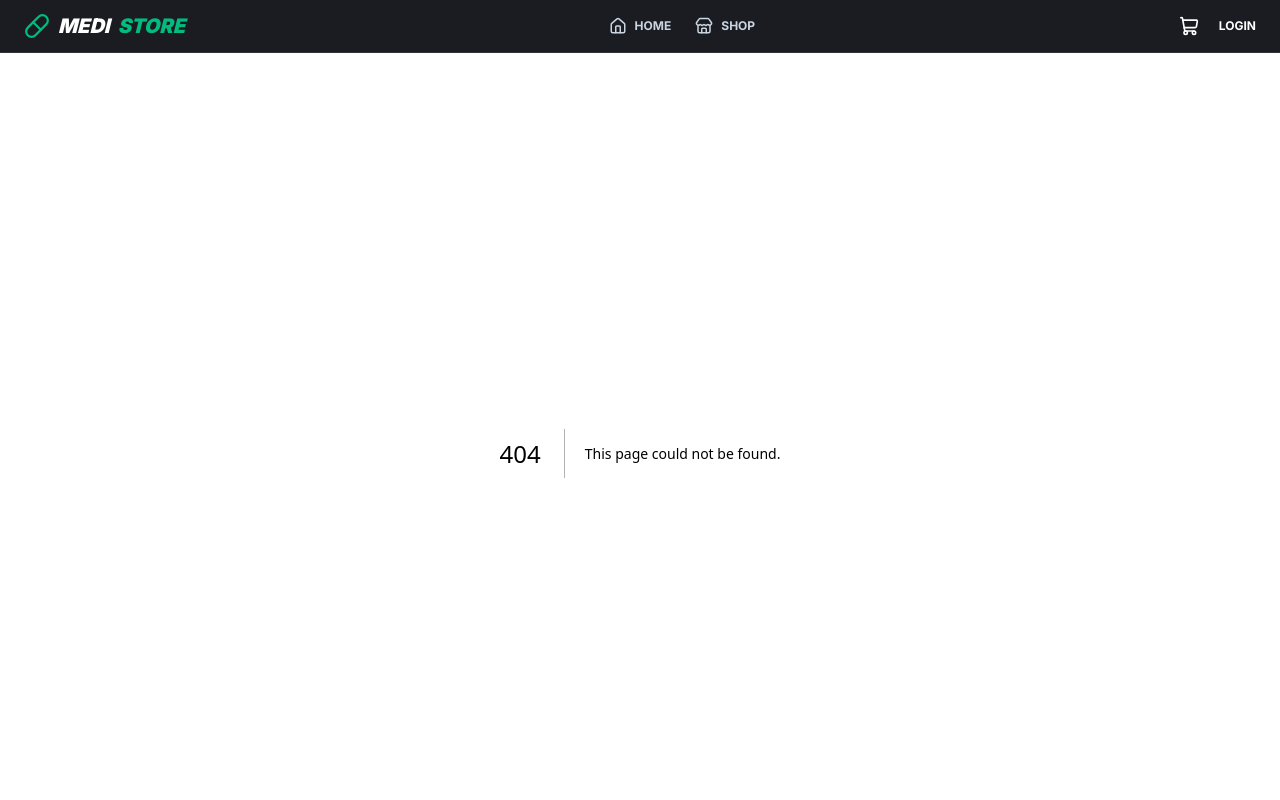
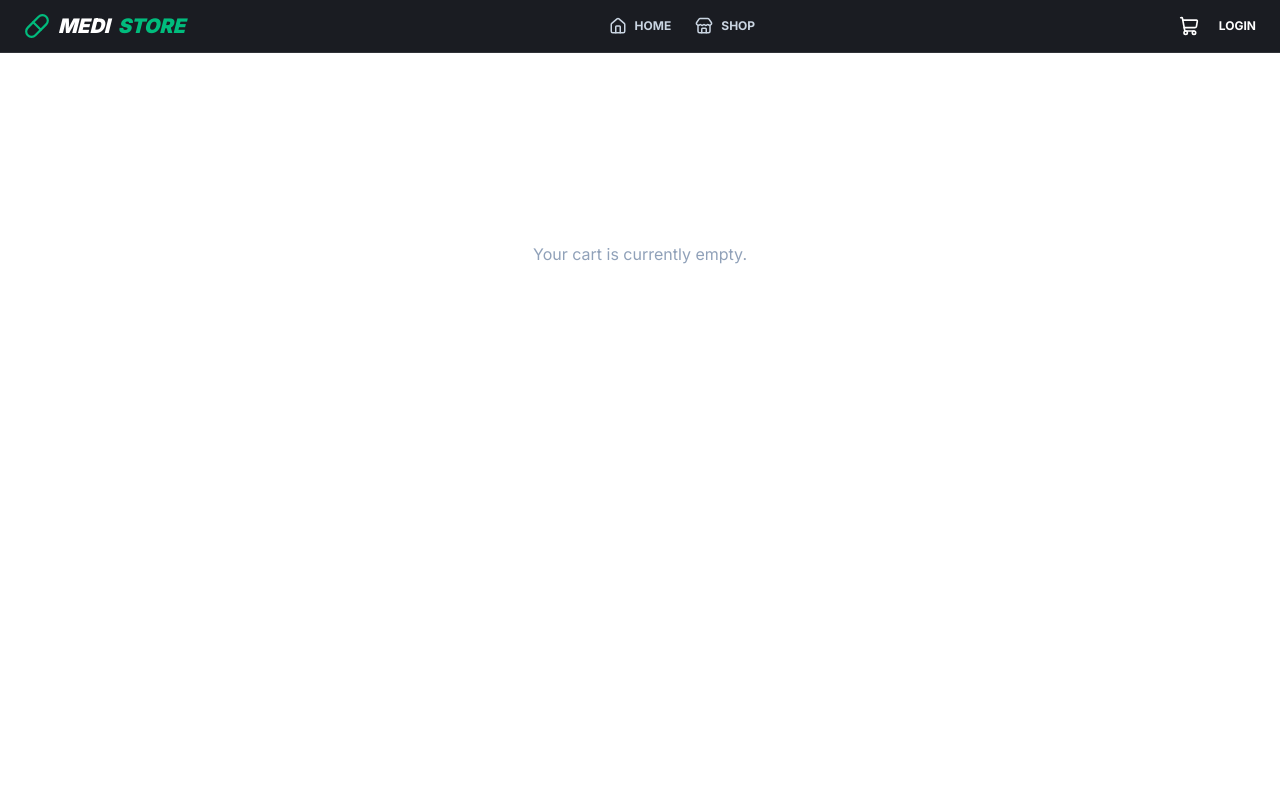
Before and after one commit to alhaz-431/storefrontend, a Next.js app: page /cart in a window 1280 px wide. Before the commit this address had no page. Shown: the top 800 px of the page. Built offline with nearby package versions, Linux system fonts and the light colour scheme.

Commit message:
updated cart page

```diff
--- /dev/null
+++ b/src/app/cart/page.tsx
@@ -0,0 +1,53 @@
+"use client";
+
+import { useEffect, useState } from "react";
+
+// কার্ট আইটেমের টাইপ
+type CartItem = {
+  id: string;
+  name: string;
+  price: number;
+  quantity: number;
+};
+
+export default function CartPage() {
+  const [cartItems, setCartItems] = useState<CartItem[]>([]);
+
+  // পেজ লোড হওয়ার সময় localStorage থেকে ডাটা আনা
+  useEffect(() => {
+    const savedCart = localStorage.getItem("medistore_cart");
+    if (savedCart) {
+      setCartItems(JSON.parse(savedCart));
+    }
+  }, []);
+
+  return (
+    <div className="p-6 lg:p-20 max-w-7xl mx-auto text-white">
+      <h2 className="text-3xl font-black uppercase mb-8">My Shopping Cart</h2>
+
+      {cartItems.length === 0 ? (
+        <div className="bg-white/5 border border-white/10 p-10 rounded-[32px] text-center">
+          <p className="text-slate-400">Your cart is currently empty.</p>
+        </div>
+      ) : (
+        <div className="grid gap-4">
+          {cartItems.map((item) => (
+            <div key={item.id} className="bg-white/5 border border-white/10 p-6 rounded-2xl flex justify-between items-center">
+              <div>
+                <h3 className="font-bold text-lg">{item.name}</h3>
+                <p className="text-emerald-500">Qty: {item.quantity}</p>
+              </div>
+              <p className="font-mono font-bold text-xl">৳{item.price * item.quantity}</p>
+            </div>
+          ))}
+
+          <div className="mt-8 p-6 border-t border-white/10">
+             <p className="text-right text-2xl font-bold">
+                Total: ৳{cartItems.reduce((acc, item) => acc + (item.price * item.quantity), 0)}
+             </p>
+          </div>
+        </div>
+      )}
+    </div>
+  );
+}
--- a/src/app/shop/page.tsx
+++ b/src/app/shop/page.tsx
@@ -19,14 +19,20 @@ export default function ShopPage() {
   const [medicines, setMedicines] = useState<Medicine[]>([]);
   const [loading, setLoading] = useState(true);
   const [search, setSearch] = useState("");
-
 useEffect(() => {
   const fetchMeds = async () => {
     try {
       const res = await api.medicines.getAll();
-        setMedicines(res.data || []);
+
+      // ✅ এখানে কনসোল লগ যোগ করা হয়েছে
+      console.log("DEBUG_API_RESPONSE:", res);
+
+      // এই লগটি দেখে আমরা সিদ্ধান্ত নেব ডেটা কোথায় আছে
+      // যদি কনসোলে দেখেন সরাসরি অ্যারে [{}, {}], তবে সেট করবেন 'res'
+      // আর যদি দেখেন {data: [{}, {}]}, তবে সেট করবেন 'res.data'
+      setMedicines(res.data || res || []);
     } catch (error) {
-        console.error(error);
+      console.error("Fetch Error:", error);
       toast.error("Failed to load medicines!");
     } finally {
       setLoading(false);
```
Lines whose indentation alone changed are shown as unchanged.
